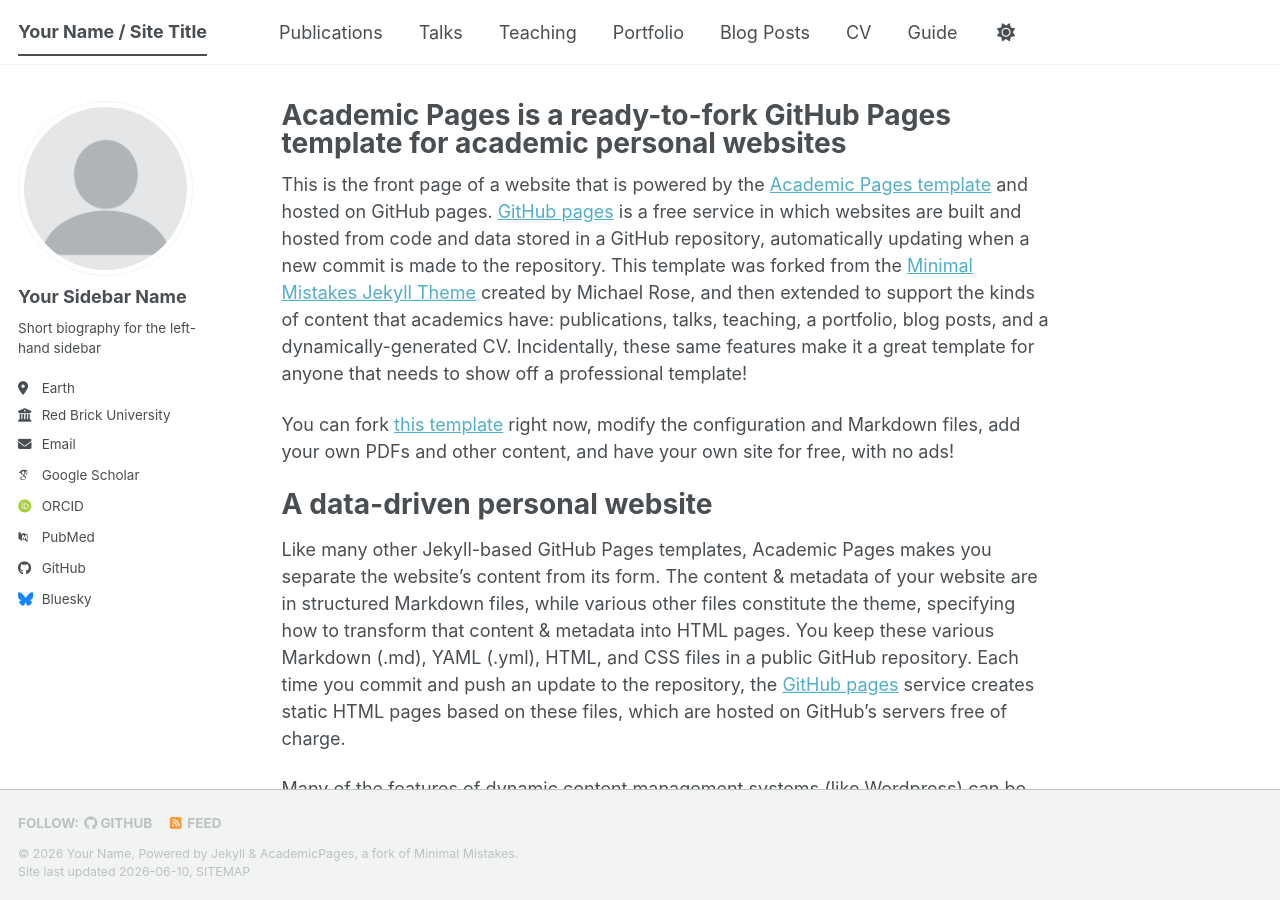
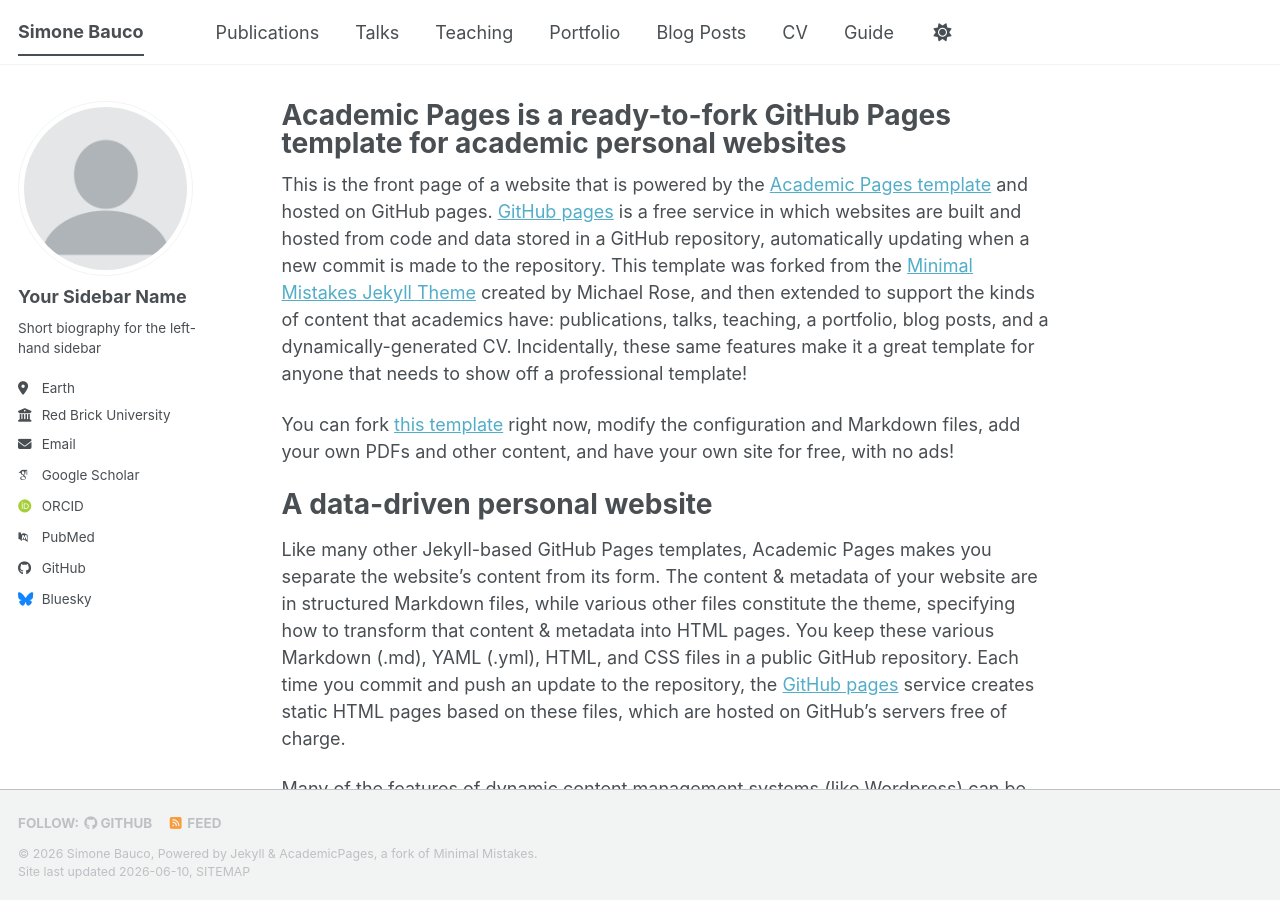
Before and after one commit to simoneb00/simoneb00.github.io, a Jekyll site: the page built from _pages/about.md, in a window 1280 px wide and 900 px high. Built offline with Jekyll 4.4.1, drawn with Linux system fonts in a browser that asks for light colours; some web fonts are replaced; a script bundle is joined from its source files by our own code; library files that are not in the unit come from our copies.

Commit message:
Update site title, name, and URL in config

```diff
--- a/_config.yml
+++ b/_config.yml
@@ -9,11 +9,11 @@
 # Basic Site Settings
 locale                   : "en-US"
 site_theme               : "default" # The available themes options are "default", "air", "sunrise", "mint", "dirt" and "contrast"
-title                    : "Your Name / Site Title"
+title                    : "Simone Bauco"
 title_separator          : "-"
-name                     : &name "Your Name"
+name                     : &name "Simone Bauco"
 description              : &description "Your Name's academic portfolio"   # Update this with a general description of your site, this is the default if not overridden by a page
-url                      : https://academicpages.github.io # The base hostname & protocol for your site e.g. "https://[your GitHub username].github.io",
+url                      : https://simoneb00.github.io # The base hostname & protocol for your site e.g. "https://[your GitHub username].github.io",
                                                            # or if you already have some other page hosted on Github then use "https://[your GitHub username].github.io/[Your Repo Name]"
 baseurl                  : "" # the subpath of your site, e.g. "/blog"
 repository               : "academicpages/academicpages.github.io"
```
